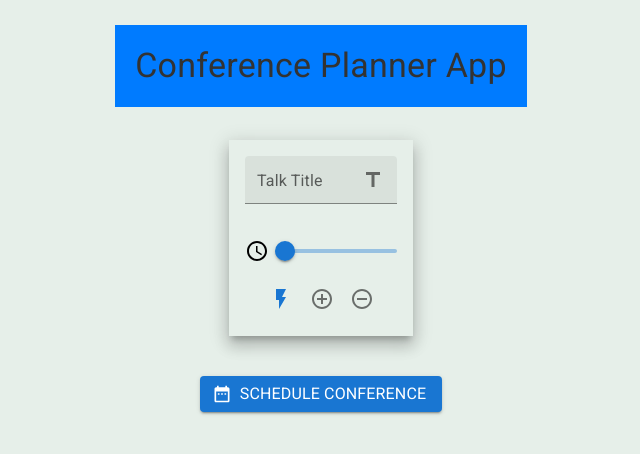
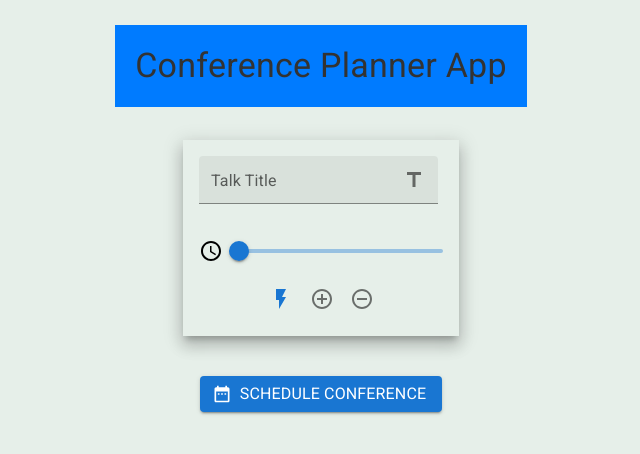
Before and after one commit to xarmar/conference-track-management, a React (Create React App) app: page / in a window 1280 px wide. Shown: the top 454 px of the page, without its empty margins (319-959 px from the left). Built offline with nearby package versions, Linux system fonts and the light colour scheme.

Commit message:
Add comments to Form.js

```diff
--- a/src/components/Form.js
+++ b/src/components/Form.js
@@ -15,7 +15,6 @@ import Slider from '@mui/material/Slider';
 import ScheduleIcon from '@mui/icons-material/Schedule';
 import CheckBox from '@mui/material/Checkbox'
 import Talk from './Talk'
-import { shadows } from '@mui/system';
 
 
 const Form = (props) => {
@@ -149,7 +148,7 @@ const Form = (props) => {
 
     // FORM SUMISSION ----------------------------------------------------
 
-    // Uses the data to build a Track List - TODO TODO TODO
+    // Uses the data to build a Track List
     const handleSubmitRequest = () => {
         let invalid = false;
         let userInputArray = [...inputFields]
@@ -195,7 +194,7 @@ const Form = (props) => {
     // Renders Form UI to the DOM
     const renderForm = inputFields.map((inputFields, index) => {
         return (
-            <Grid container direction="row" item key={index} alignItems="center" justifyContent="center" xs={2} m={1} p={2} id="cada-form" sx={{ boxShadow: 10 }}>
+            <Grid container direction="row" item key={index} alignItems="center" justifyContent="center" xs={3} m={1} p={2} id="cada-form" sx={{ boxShadow: 10 }}>
                 <Grid item xs={12}>
                     <TextField name="talkTitle"
                     label="Talk Title"
```
